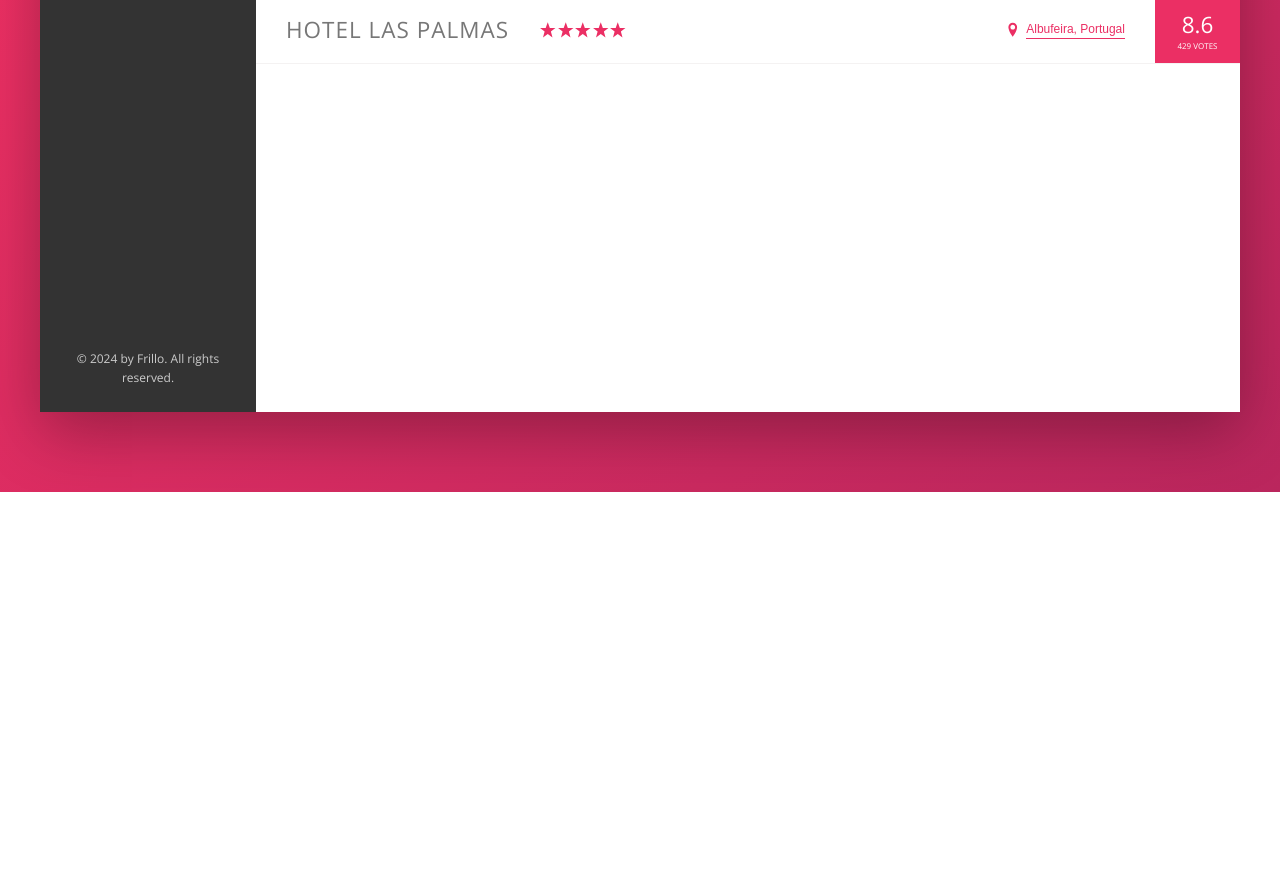
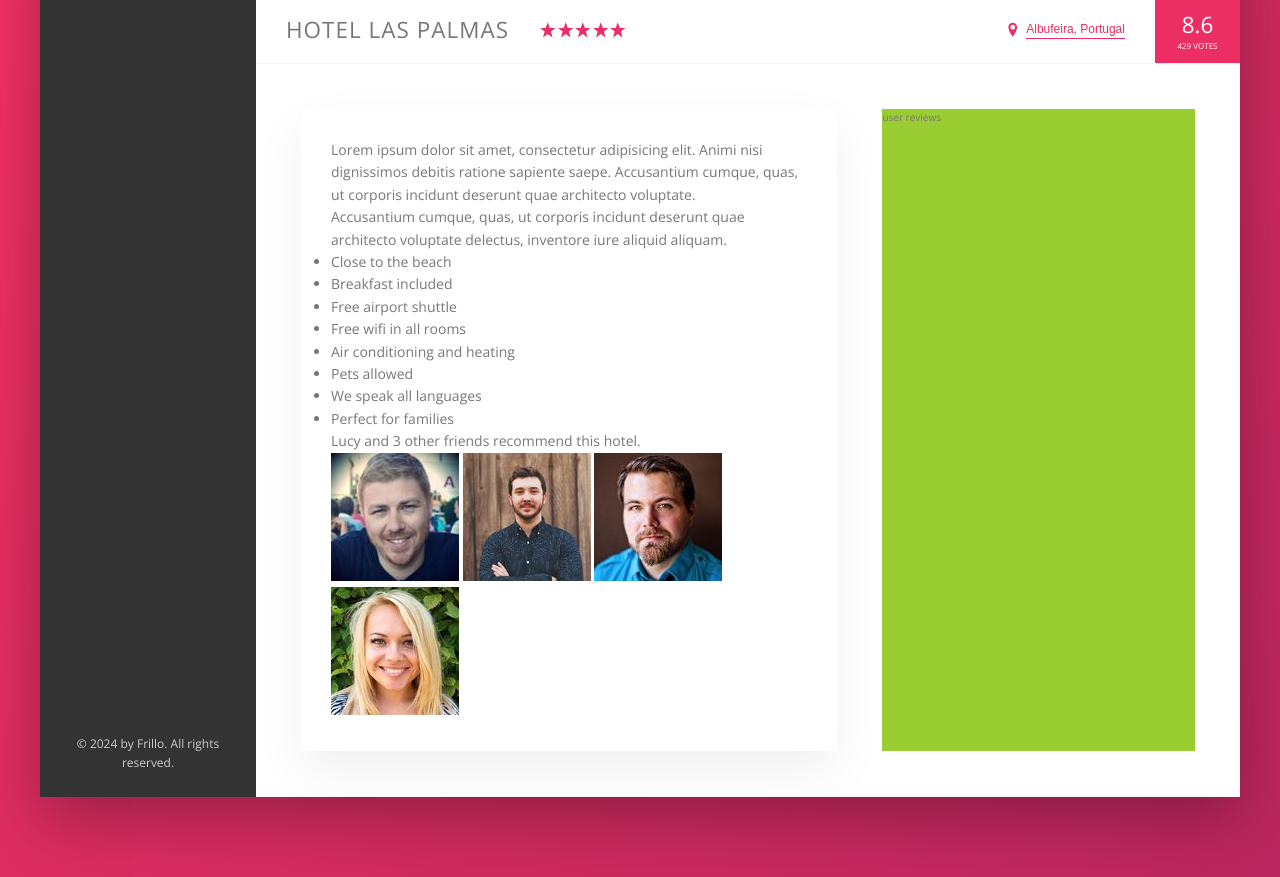
Before and after one commit to LTop23/Frillo, a website: page index.html in a window 1280 px wide. Shown: the part 538-1415 px from the top of the page. Before the commit the page ends 1030 px from the top, so only its background shows below. Drawn offline with nearby package versions, Linux system fonts and the light colour scheme.

Commit message:
Building the desc. section

```diff
--- a/index.html
+++ b/index.html
@@ -148,6 +148,58 @@
               <div class="overview__rating-count">429 votes</div>
             </div>
           </div>
+          <div class="detail">
+            <div class="description">
+              <p class="paragraph">
+                Lorem ipsum dolor sit amet, consectetur adipisicing elit. Animi
+                nisi dignissimos debitis ratione sapiente saepe. Accusantium
+                cumque, quas, ut corporis incidunt deserunt quae architecto
+                voluptate.
+              </p>
+              <p class="paragraph">
+                Accusantium cumque, quas, ut corporis incidunt deserunt quae
+                architecto voluptate delectus, inventore iure aliquid aliquam.
+              </p>
+              <ul class="list">
+                <li class="list__item">Close to the beach</li>
+                <li class="list__item">Breakfast included</li>
+                <li class="list__item">Free airport shuttle</li>
+                <li class="list__item">Free wifi in all rooms</li>
+                <li class="list__item">Air conditioning and heating</li>
+                <li class="list__item">Pets allowed</li>
+                <li class="list__item">We speak all languages</li>
+                <li class="list__item">Perfect for families</li>
+              </ul>
+              <div class="recommend">
+                <p class="recomment__count">
+                  Lucy and 3 other friends recommend this hotel.
+                </p>
+                <div class="recommend__friends">
+                  <img
+                    src="img/user-3.jpg"
+                    alt="Friend 1"
+                    class="recommend_photo"
+                  />
+                  <img
+                    src="img/user-4.jpg"
+                    alt="Friend 2"
+                    class="recommend_photo"
+                  />
+                  <img
+                    src="img/user-5.jpg"
+                    alt="Friend 3"
+                    class="recommend_photo"
+                  />
+                  <img
+                    src="img/user-6.jpg"
+                    alt="Friend 4"
+                    class="recommend_photo"
+                  />
+                </div>
+              </div>
+            </div>
+            <div class="user-reviews">user reviews</div>
+          </div>
         </main>
       </div>
     </div>
--- a/sass/_base.scss
+++ b/sass/_base.scss
@@ -30,6 +30,9 @@ Grey dark 3: #999
   --color-grey-dark-3: #999;
 
   --shadow-dark: 0 2rem 6rem rgba(0, 0, 0, 0.3);
+  --shadow-light: 0 2rem 5rem rgba(0, 0, 0, 0.06);
+
+  --line: 1px solid var(--color-grey-light-2);
 }
 
 * {
--- a/sass/_components.scss
+++ b/sass/_components.scss
@@ -205,7 +205,7 @@
 .overview {
   display: flex;
   align-items: center;
-  border-bottom: 1px solid var(--color-grey-light-2);
+  border-bottom: var(--line);
 
   &__heading {
     font-size: 2.25rem;
--- a/sass/_layout.scss
+++ b/sass/_layout.scss
@@ -11,7 +11,7 @@
   font-size: 1.4rem;
   height: 7rem;
   background-color: #fff;
-  border-bottom: 1px solid var(--color-grey-light-2);
+  border-bottom: var(--line);
 
   display: flex;
   justify-content: space-between;
@@ -35,5 +35,25 @@
 .hotel-view {
   background-color: #fff;
   flex: 1;
-  height: 80rem;
 }
+
+.detail {
+  display: flex;
+  padding: 4.5rem;
+  border-color: var(--color-grey-light-1);
+  border-bottom: var(--line);
+}
+
+.description {
+  font-size: 1.4rem;
+  background-color: #fff;
+  box-shadow: var(--shadow-light);
+  padding: 3rem;
+  flex: 0 0 60%;
+  margin-right: 4.5rem;
+}
+
+.user-reviews {
+  background-color: yellowgreen;
+  flex: 1;
+}
```
Also changed, not shown: css/style.compile.css, 1 other file.
